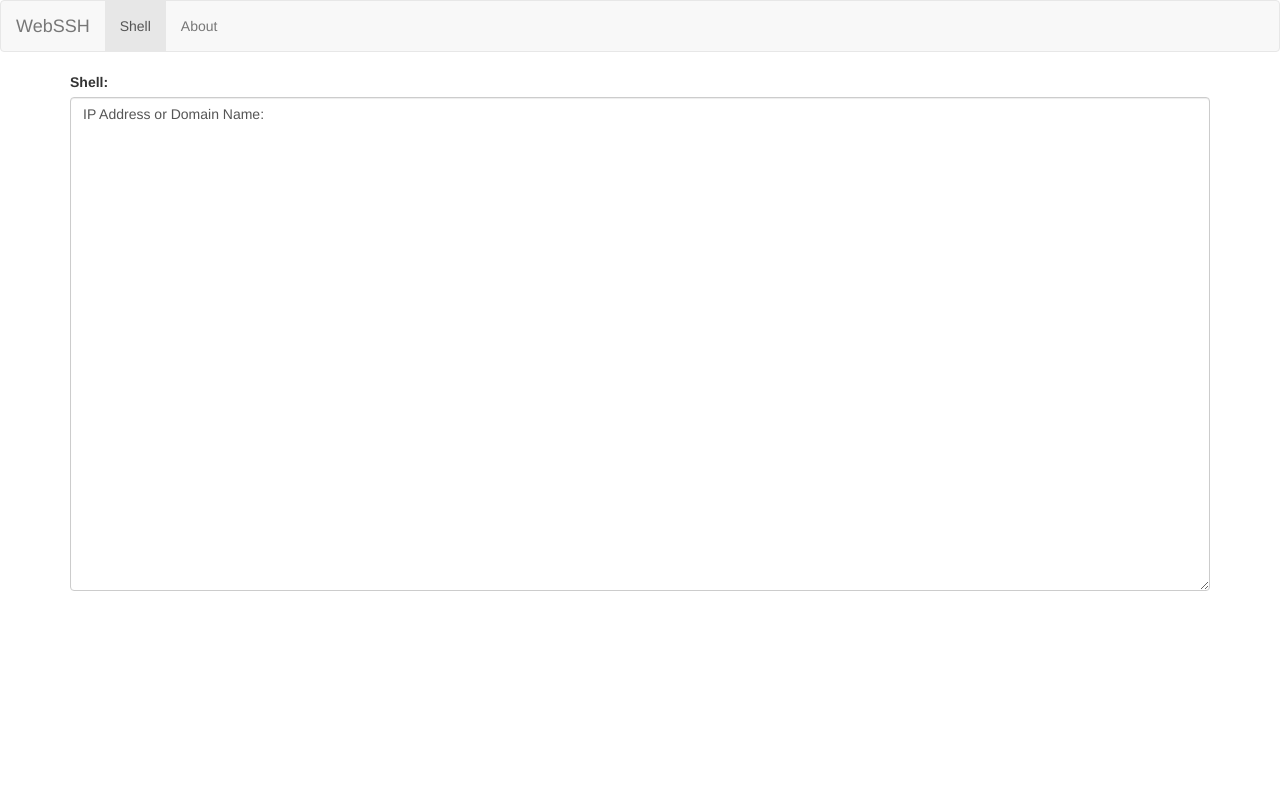
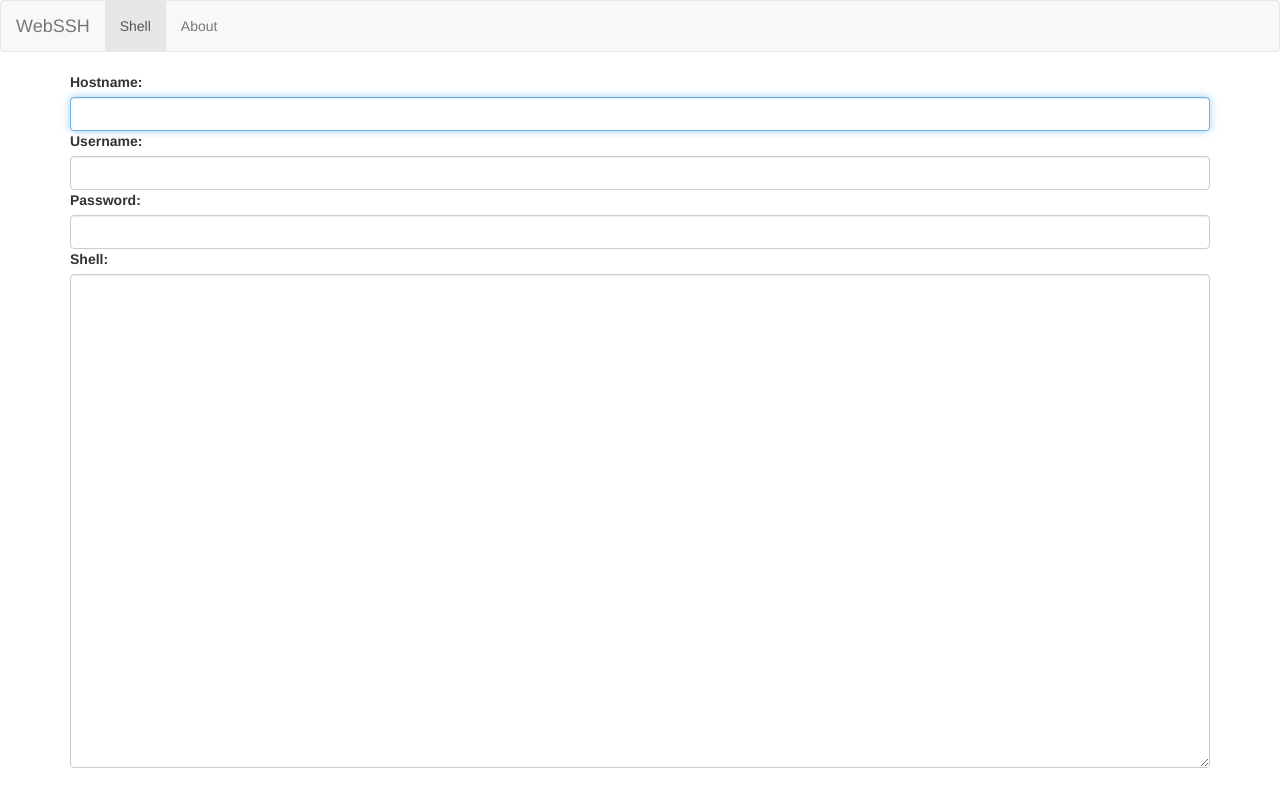
Before and after one commit to matthewmendezm/WebSSH, a Flask app: page / in a window 1280 px wide. Run offline with Flask 2, Linux system fonts and the light colour scheme; some libraries are stand-ins or nearby versions.

Commit message:
Simple connect, list files, and close

```diff
--- a/app.py
+++ b/app.py
@@ -1,5 +1,6 @@
 from flask import Flask, render_template, request
-from flask_socketio import SocketIO
+from flask_socketio import SocketIO, disconnect
+from paramiko import SSHClient
 import json
 
 app = Flask(__name__)
@@ -19,12 +20,17 @@
     domain = data['domain']
     username = data['username']
     password = data['password']
-    print domain + username + password;
-    pass;
+    client = SSHClient();
+    client.load_system_host_keys()
+    client.connect(hostname = domain, username = username, password = password)
+    stdin, stdout, stderr = client.exec_command('ls -l');
+    socketio.emit('ssh response', stdout.read())
+    client.close();
+    disconnect();
 
 @socketio.on('connect')
 def test_connect():
-    print 'connected!!!!!!!!!!!1';
+    print "connected";
 
 if __name__ == "__main__":
     app.run(debug=True);
--- a/static/terminal.js
+++ b/static/terminal.js
@@ -1,39 +1,36 @@
-var ipRequestText = "IP Address or Domain Name: ";
-var usernameRequestText = "Username: ";
-var passwordRequestText = "Password: ";
-var IP;
-var username;
 
 $(document).ready(function(){
-	var status = "needsIP";
-	$('#terminal').val(ipRequestText);
+	$("#hostname").focus();
+	$("#hostname").on('keyup', function (e) {
+    		if (e.keyCode == 13) {
+			$("#username").focus();
+    		}
+	});
+        $("#username").on('keyup', function (e) {
+                if (e.keyCode == 13) {
+			$("#password").focus();
+                }
+        });
+        $("#password").on('keyup', function (e) {
+                if (e.keyCode == 13) {
+			var hostname = $("#hostname").val();
+			var username = $("#username").val();
+			var password = $("#password").val();
+			login(hostname, username, password);
+                }
+        });
+
+
 	$('#terminal').keypress(function(e){
 		if(e.which == 13){
-			var lines = $(this).val().split("\n");
-			if(status == "needsIP") {
-				IP = (lines[0].substring(ipRequestText.length, lines[0].length)).trim();
-				$(this).val($(this).val() + "\n" + usernameRequestText);
-				status = "needsUsername";
-				e.preventDefault();
-			}
-			else if (status == "needsUsername"){
-				username = (lines[1].substring(usernameRequestText.length, lines[1].length)).trim();
-	                        $(this).val($(this).val() + "\n" + passwordRequestText);
-				status = "needsPassword";
-				e.preventDefault();
-			}
-			else if (status == "needsPassword"){
-				var password = (lines[2].substring(passwordRequestText.length, lines[2].length)).trim();
-				e.preventDefault();
-				login(IP, username, password);
-				//make ajax request with ip, name, and password
-			}
 		}
 	});
 
 	$('#terminal').click(function(){
 		$('#terminal')[0].setSelectionRange($(this).val().length + 1, $(this).val().length + 1);
 	});
+
+
 });
 
 function login(domain, username, password){
@@ -47,11 +44,5 @@
 			})
 		);
 	});
-	/* $.ajax({url: "/login",
-		 data: {
-			 domain : domain,
-			 username : username,
-			 password : password
-		 }
-	 }).done(function(data){alert(data);});*/
+	socket.on('ssh response', function(msg){$('#terminal').val($('#terminal').val() + '\n' + msg)});
 };
--- a/templates/shell.html
+++ b/templates/shell.html
@@ -6,8 +6,14 @@
 {% block body %}
 <div class="container">
   <div class="form-group">
+    <label for="hostname">Hostname:</label>
+    <input type="text" class="form-control" id="hostname">
+    <label for="username">Username:</label>
+    <input type="text" class="form-control" id="username">
+    <label for="password">Password:</label>
+    <input type="password" class="form-control" id="password">
     <label for="terminal">Shell:</label>
-    <textarea class="form-control" rows="24" id="terminal">IP or Domain:</textarea>
+    <textarea class="form-control" rows="24" id="terminal"></textarea>
   </div>
 </div>
 {% endblock %}
```
